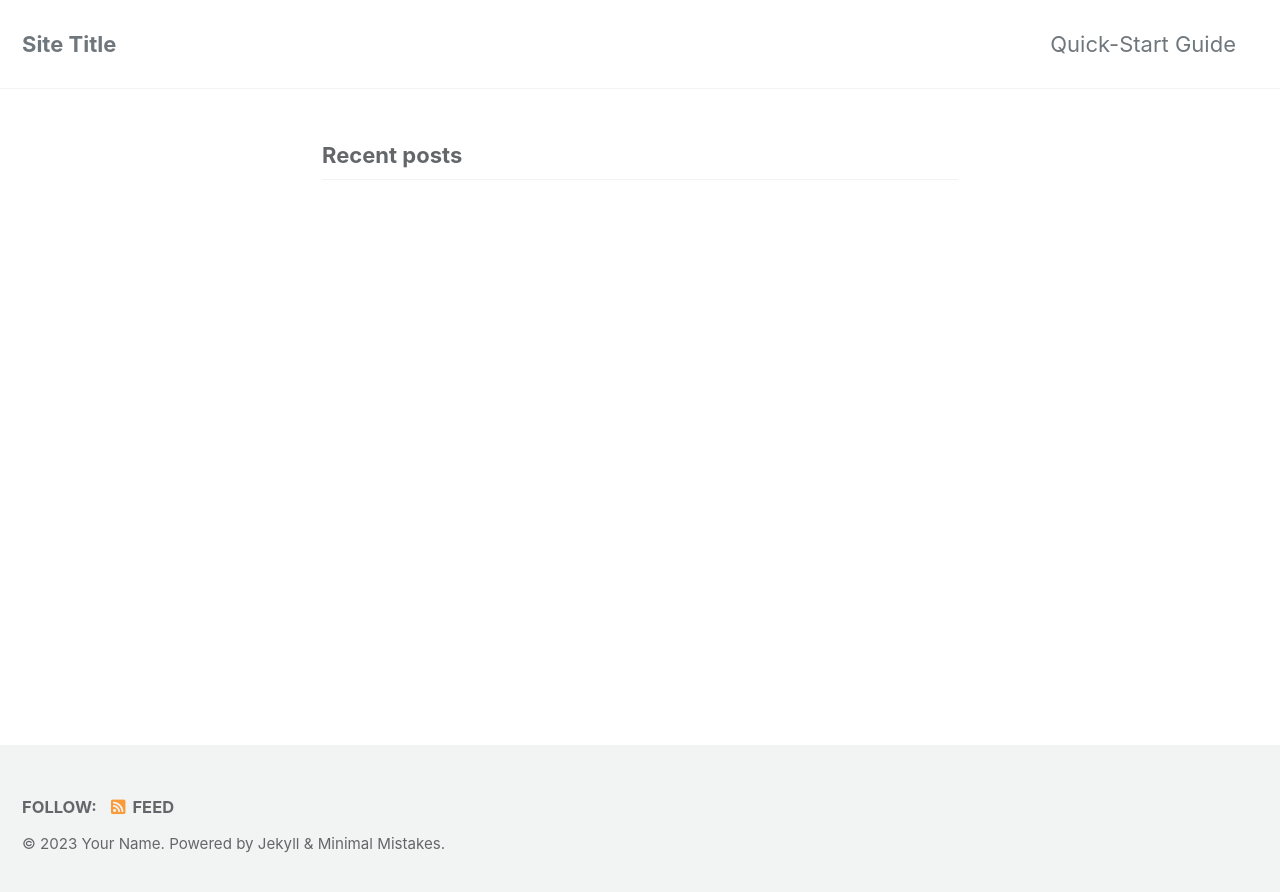
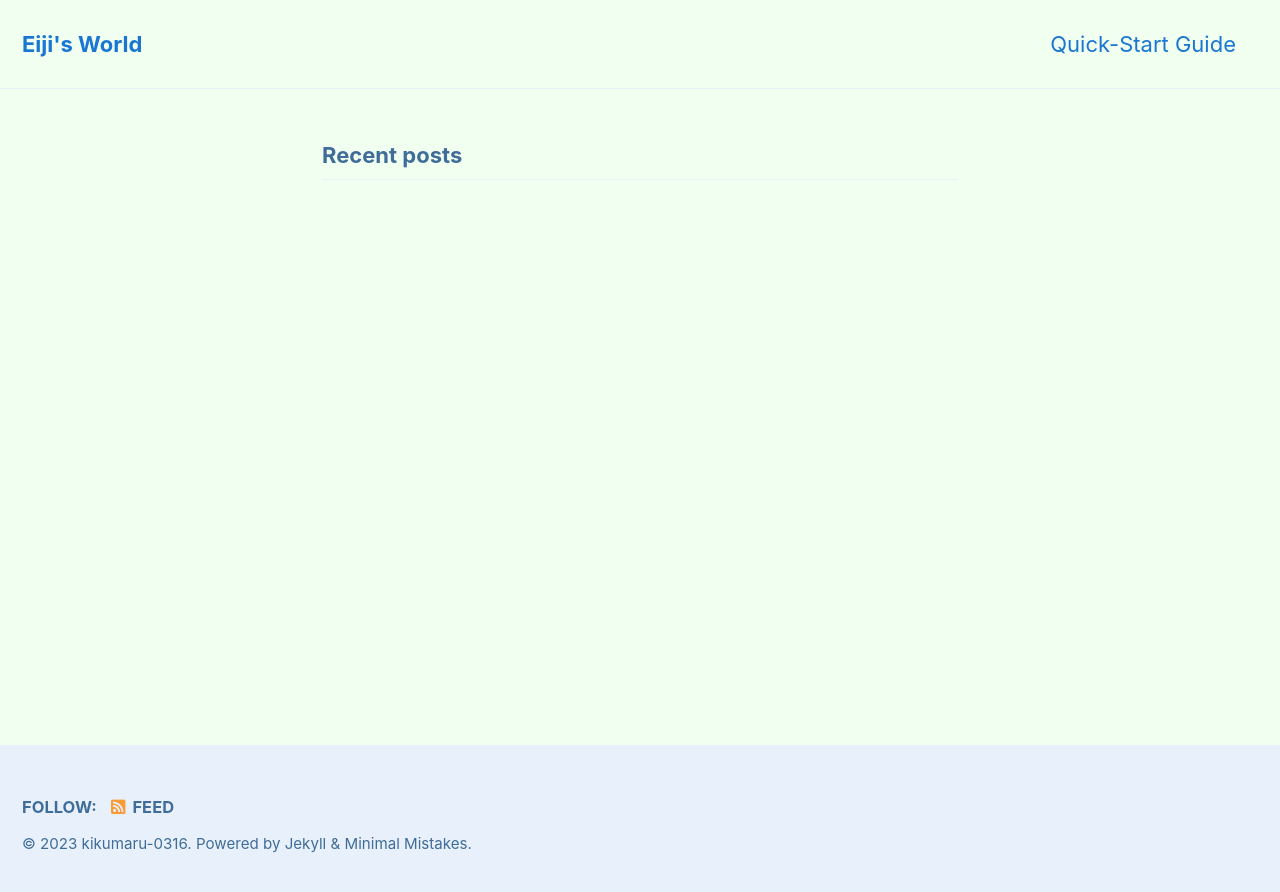
Before and after one commit to kikumaru-0316/kikumaru-0316.github.io, a Jekyll site: the page built from index.markdown, in a window 1280 px wide. Shown: the top 892 px of the page. Built offline with Jekyll 4.4.1, drawn with Linux system fonts in a browser that asks for light colours; cached includes are drawn as plain includes; the list of posts is cut into pages by our own code.

Commit message:
Update _config.yml

```diff
--- a/_config.yml
+++ b/_config.yml
@@ -12,15 +12,15 @@
 
 # theme                  : "minimal-mistakes-jekyll"
 # remote_theme           : "mmistakes/minimal-mistakes"
-minimal_mistakes_skin    : "default" # "air", "aqua", "contrast", "dark", "dirt", "neon", "mint", "plum", "sunrise"
+minimal_mistakes_skin    : "aqua" # "air", "aqua", "contrast", "dark", "dirt", "neon", "mint", "plum", "sunrise"
 
 # Site Settings
 locale                   : "en-US"
-title                    : "Site Title"
+title                    : "Eiji's World"
 title_separator          : "-"
 subtitle                 : # site tagline that appears below site title in masthead
-name                     : "Your Name"
-description              : "An amazing website."
+name                     : "kikumaru-0316"
+description              : "The Prince of Tennis (♡˙︶˙♡)"
 url                      : # the base hostname & protocol for your site e.g. "https://mmistakes.github.io"
 baseurl                  : # the subpath of your site, e.g. "/blog"
 repository               : # GitHub username/repo-name e.g. "mmistakes/minimal-mistakes"
```
